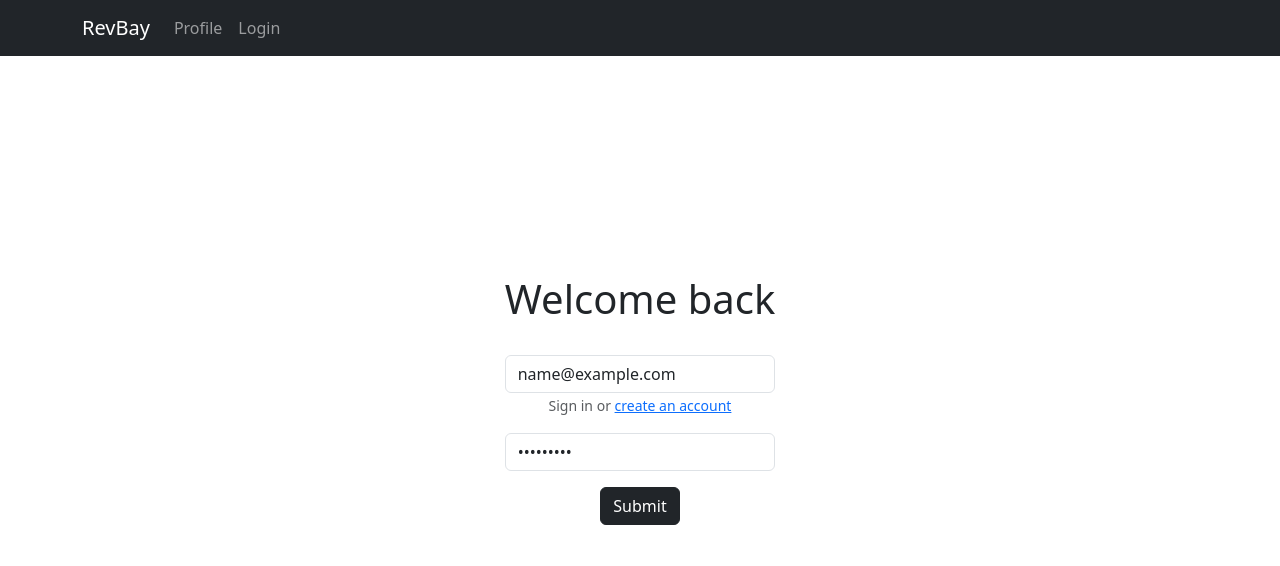
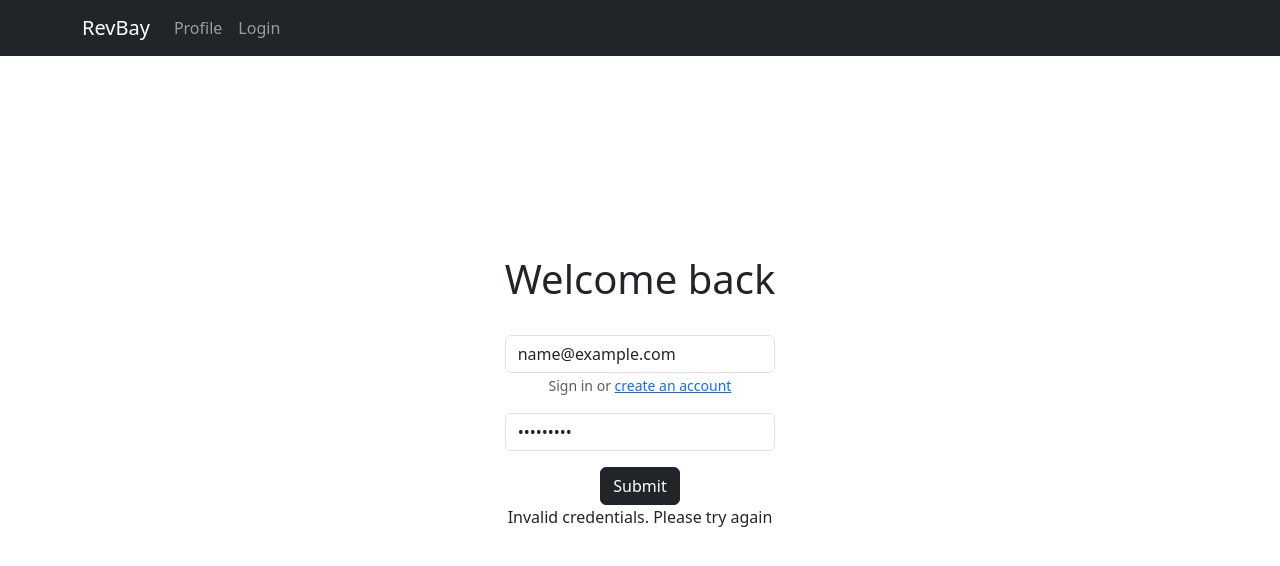
Before and after one commit to 2014-JavaFS/Group5Project1_RevBay_FrontEnd, a React (Vite) app in the folder revbay/: page /login in a window 1280 px wide. Both pictures are taken after typing "name@example.com", "Sample123" into the empty fields and a click on the button "Submit". Shown: the top 566 px of the page. Built offline with nearby package versions, Linux system fonts and the light colour scheme; no server answers.

Commit message:
created login and signup components, still need to add redirects after successful login or account creation

```diff
--- a/revbay/src/components/auth/login-form.tsx
+++ b/revbay/src/components/auth/login-form.tsx
@@ -4,24 +4,24 @@ import { Link } from "react-router-dom";
 import { revbayServer } from "../../common/revbay-server";
 
 export default function LoginForm() {
-    const [status,setStatus] = useState<number>(0);
-    const emailInput = useRef<HTMLInputElement>(null)
-    const passwordInput = useRef<HTMLInputElement>(null)
+    const [status, setStatus] = useState<number>(0);
+    const emailInput = useRef<HTMLInputElement>(null);
+    const passwordInput = useRef<HTMLInputElement>(null);
 
     async function login() {
         console.log(emailInput.current?.value);
         console.log(passwordInput.current?.value);
 
         try {
-            const axResp = await revbayServer.post(`auth?email=${emailInput.current?.value}&password=${passwordInput.current?.value}`)
+            const axResp = await revbayServer.post(`auth?email=${emailInput.current?.value}&password=${passwordInput.current?.value}`);
 
-            console.log(axResp.headers.userid, axResp.headers.usertype)
-            console.log(axResp.status)
-            setStatus(axResp.status)
+            console.log(axResp.headers.userid, axResp.headers.usertype);
+            console.log(axResp.status);
+            setStatus(axResp.status);
 
         } catch(error) {
+            setStatus(401);
             console.error(error);
-            console.error("status: " + status);
         }
     }
 
@@ -44,13 +44,14 @@ export default function LoginForm() {
                 </Button>
 
                 {status !== 0 ?
-                <p>{
-                    status >= 400 ?
-                    "Login failed due to invalid credentails" :
-                    "Successfully logged in"
-                }</p> :
-                ""
-            }
+                    <p>
+                        {
+                            status >= 400 ?
+                            "Invalid credentials. Please try again" :
+                            "Successfully logged in"
+                        }
+                    </p> : ""
+                }
             </Form>
         </>
     );
--- a/revbay/src/components/auth/signup-form.tsx
+++ b/revbay/src/components/auth/signup-form.tsx
@@ -1,17 +1,38 @@
-import { useRef } from "react";
+import { useRef, useState } from "react";
 import { Button, Col, Form, Row } from "react-bootstrap";
 import { Link } from "react-router-dom";
+import { revbayServer } from "../../common/revbay-server";
 
 export default function SignupForm() {
+    const [status,setStatus] = useState<number>(0);
+
     const firstNameInput = useRef<HTMLInputElement>(null);
     const lastNameInput = useRef<HTMLInputElement>(null);
     const emailInput = useRef<HTMLInputElement>(null);
     const passwordInput = useRef<HTMLInputElement>(null);
 
-    function createNewUser() {
+    async function createNewUser() {
         console.log(`Name: ${firstNameInput.current?.value} ${lastNameInput.current?.value}`);
         console.log(`Email: ${emailInput.current?.value}`);
         console.log(`Password: ${passwordInput.current?.value}`);
+
+        try {
+            const axResp = await revbayServer.post("users", {
+                firstName: firstNameInput.current?.value,
+                lastName: lastNameInput.current?.value,
+                email: emailInput.current?.value,
+                password: passwordInput.current?.value,
+                userType: "BUYER"
+            });
+
+            setStatus(axResp.status);
+            console.log(status);
+            console.log(axResp.data);
+
+        } catch (error) {
+            setStatus(409);
+            console.error(error);
+        }
     }
 
     return (
@@ -57,10 +78,20 @@ export default function SignupForm() {
                 */}
 
                 <br/>
-                <Button variant="dark" type="submit" onClick={createNewUser}>
+                <Button variant="dark" onClick={createNewUser}>
                     Create Account
                 </Button>
             </Form>
+
+            {status !== 0 ?
+                <p>
+                    {
+                        status >= 400 ?
+                        "That email is already registered. Please sign in to continue." :
+                        "Account successfully created."
+                    }
+                </p> : ""
+            }
         </>
     );
 }
```
